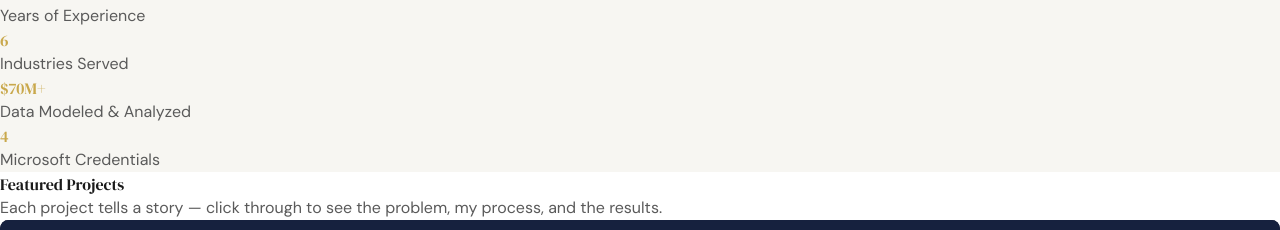
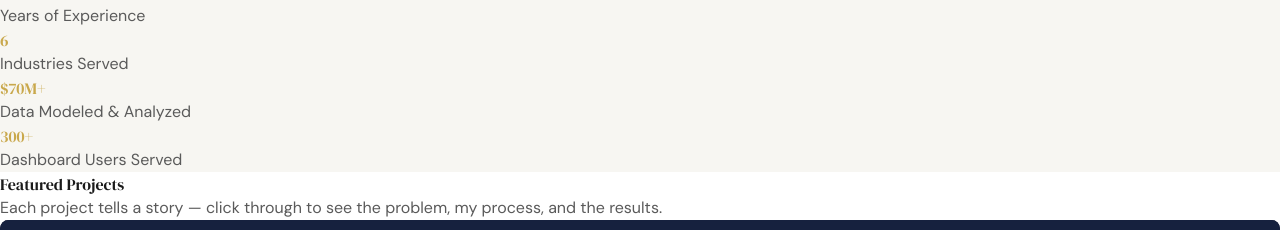
Before and after one commit to dadasunday/Portfolio, a React (Vite) app: page / in a window 1280 px wide. Shown: the part 1927-2157 px from the top of the page. Built offline with nearby package versions, Linux system fonts and the light colour scheme.

Commit message:
feat: Update statistics in HomePage component to reflect current metrics

```diff
--- a/src/SundayDadaPortfolio.jsx
+++ b/src/SundayDadaPortfolio.jsx
@@ -628,7 +628,7 @@ function HomePage({ navigate, scrollToSection, sectionRefs }) {
               <StatCard value="7+" label="Years of Experience" />
               <StatCard value="6" label="Industries Served" />
               <StatCard value="$70M+" label="Data Modeled & Analyzed" />
-              <StatCard value="4" label="Microsoft Credentials" />
+              <StatCard value="300+" label="Dashboard Users Served" />
             </div>
           </Reveal>
         </div>
```
